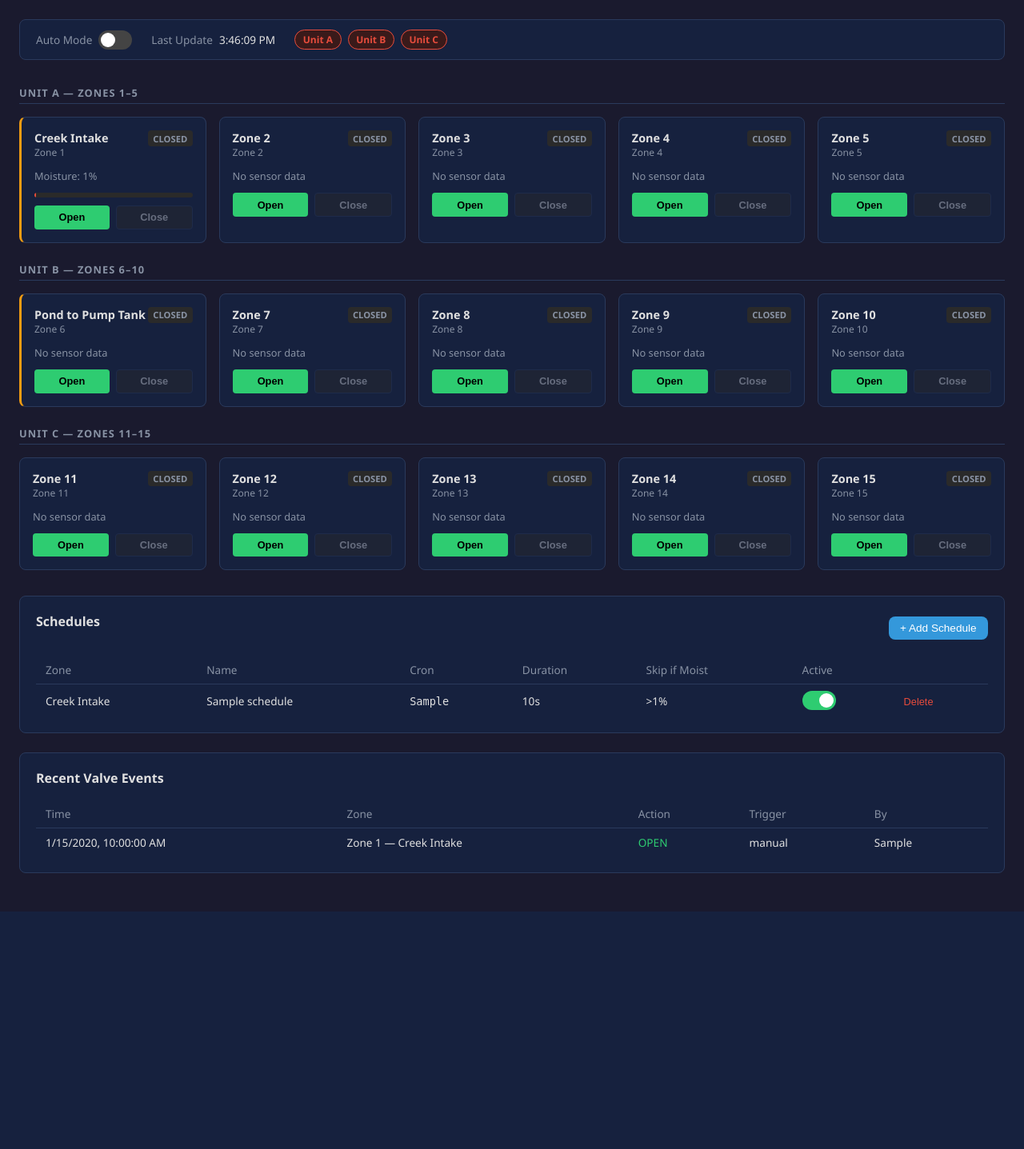
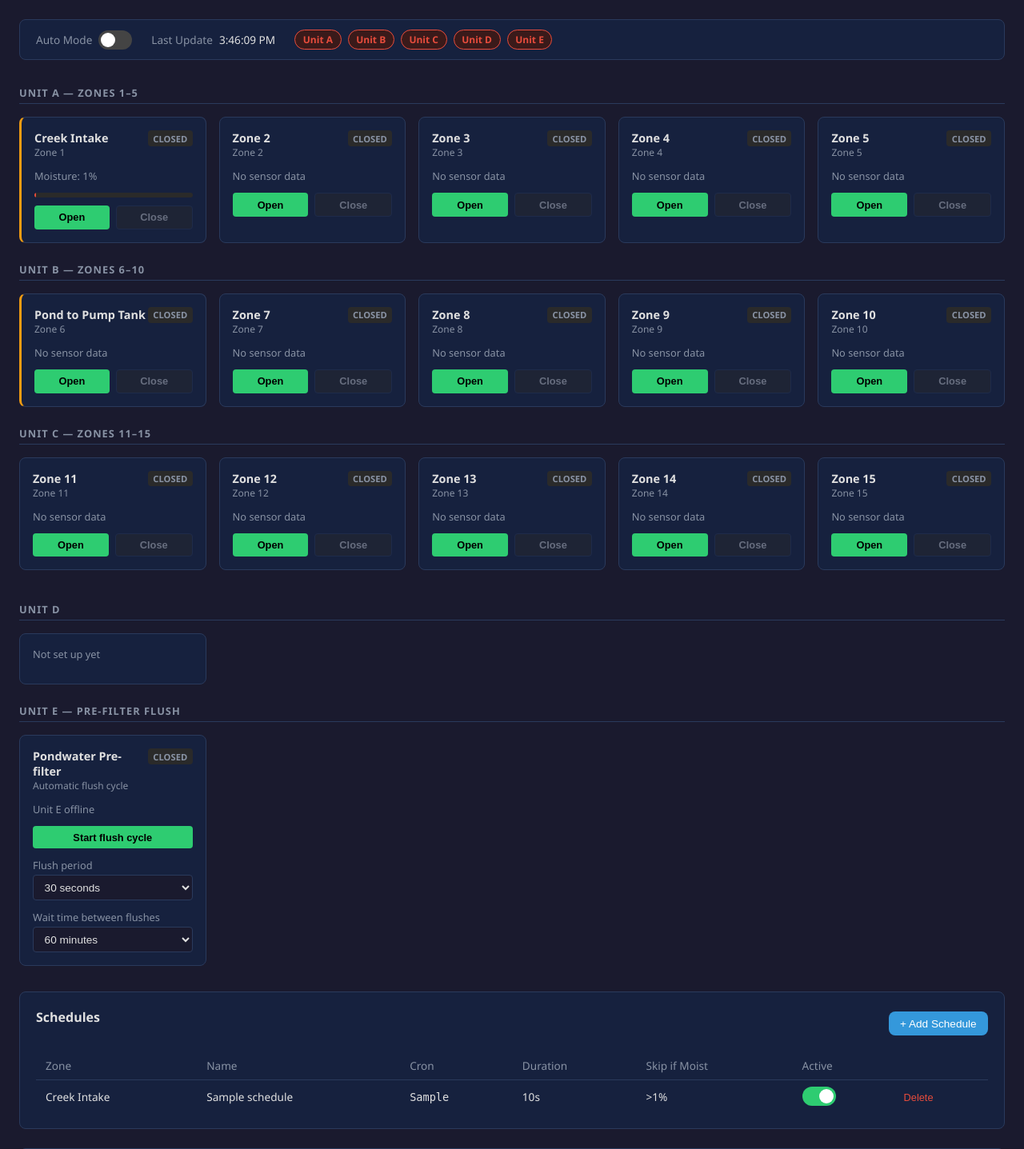
Before and after one commit to kernanb2/irrigation, a PHP site: page / in a window 1280 px wide. Shown: the part 52-1489 px from the top of the page at 80% size. Before the commit the page ends 1192 px from the top, so only its background shows below. Run offline with PHP 8.4, Linux system fonts and the light colour scheme; the visitor is signed in with stand-in values (Sample User, id 1); data comes from the database, SQL or seed files in the repository; both versions use the stored data as it was after the commit; tables that the repository leaves empty hold one stand-in row (values such as "Sample post").

Commit message:
Add Units D and E to dashboard with pre-filter flush cycle
Unit D is a placeholder. Unit E (filter flush board, 192.168.1.47) gets a
Pondwater Pre-filter card: Start/Stop flush cycle, flush period 10-120 s,
and wait time between flushes 10-120 min.

- ESP32 runs the cycle itself (settings saved in NVS) and reports to
  /api/filter_report.php every 10 s; the reply carries the settings
  chosen on the web page. Polling avoids macOS Local Network privacy,
  which blocks httpd from reaching LAN devices.
- /api/filter.php (session) reads status and changes settings
- filter-flush key bound to unit 5
- Migration 2026-10-26_units_d_e.sql adds units 4/5 and cycle settings
- Docs: flush cycle, server endpoints, Local Network finding, ArduinoJson v7

Co-Authored-By: Claude Opus 5.5 <noreply@anthropic.com>

```diff
--- a/backend/config/device_keys.example.php
+++ b/backend/config/device_keys.example.php
@@ -2,10 +2,10 @@
 // Copy to device_keys.php and fill in real keys. Generate each with:
 //   openssl rand -hex 32
 // Each ESP32 sends its own key as "Authorization: Bearer <key>".
-// unit_id ties the key to a row in the units table; null = not a zone unit.
+// unit_id ties the key to a row in the units table (5 = Unit E, filter flush).
 return [
     'unit-a'       => ['key' => 'CHANGE_ME', 'unit_id' => 1],
     'unit-b'       => ['key' => 'CHANGE_ME', 'unit_id' => 2],
     'unit-c'       => ['key' => 'CHANGE_ME', 'unit_id' => 3],
-    'filter-flush' => ['key' => 'CHANGE_ME', 'unit_id' => null],
+    'filter-flush' => ['key' => 'CHANGE_ME', 'unit_id' => 5],
 ];
--- /dev/null
+++ b/backend/public/api/filter.php
@@ -0,0 +1,50 @@
+<?php
+// Web UI — read or change the Unit E pre-filter flush cycle
+require_once __DIR__ . '/../../config/config.php';
+require_once __DIR__ . '/../../src/Database.php';
+require_once __DIR__ . '/../../src/Auth.php';
+require_once __DIR__ . '/../../src/FilterFlush.php';
+
+Auth::require();
+header('Content-Type: application/json');
+
+$db = Database::get();
+
+if ($_SERVER['REQUEST_METHOD'] === 'POST') {
+    $body    = json_decode(file_get_contents('php://input'), true) ?? [];
+    $changes = [];
+
+    if (array_key_exists('cycle_enabled', $body)) {
+        $changes['cycle_enabled'] = (bool)$body['cycle_enabled'];
+    }
+    foreach (['flush_sec', 'wait_min'] as $k) {
+        if (!array_key_exists($k, $body)) continue;
+        if (!FilterFlush::validValue($body[$k])) {
+            echo json_encode(['error' => "$k must be 10–120 in steps of 10"]); exit;
+        }
+        $changes[$k] = $body[$k];
+    }
+    if (!$changes) {
+        echo json_encode(['error' => 'Nothing to change']); exit;
+    }
+
+    FilterFlush::setDesired($changes);
+    echo json_encode(['success' => true, 'desired' => FilterFlush::desired()]);
+    exit;
+}
+
+$unit = $db->prepare("
+    SELECT last_seen, TIMESTAMPDIFF(SECOND, last_seen, NOW()) AS seen_ago
+    FROM units WHERE id = ?
+");
+$unit->execute([FilterFlush::UNIT_ID]);
+$u = $unit->fetch();
+
+$report = $db->query("SELECT value FROM settings WHERE key_name = 'filter_last_report'")->fetchColumn();
+
+echo json_encode([
+    'desired'   => FilterFlush::desired(),
+    'reported'  => $report ? json_decode($report, true) : null,
+    'online'    => $u && $u['seen_ago'] !== null && (int)$u['seen_ago'] < FilterFlush::ONLINE_SEC,
+    'last_seen' => $u['last_seen'] ?? null,
+]);
--- a/backend/public/css/style.css
+++ b/backend/public/css/style.css
@@ -267,6 +267,24 @@ main {
 .btn-open:hover, .btn-close:hover { filter: brightness(1.15); }
 .btn-open:disabled, .btn-close:disabled { opacity: 0.4; cursor: not-allowed; filter: none; }
 
+.card-field {
+  display: block;
+  font-size: 0.8rem;
+  color: var(--muted);
+  margin-top: 0.75rem;
+}
+.card-field select {
+  display: block;
+  width: 100%;
+  margin-top: 0.2rem;
+  padding: 0.4rem 0.6rem;
+  background: var(--dark);
+  border: 1px solid var(--border);
+  border-radius: 4px;
+  color: var(--text);
+  font-size: 0.85rem;
+}
+
 /* ── Panels ───────────────────────────────────────────────────────────────── */
 .panel {
   background: var(--card);
--- a/backend/public/index.php
+++ b/backend/public/index.php
@@ -45,6 +45,9 @@ Auth::require();
     <div id="zoneGrid" class="zone-grid">
       <div class="loading">Loading zones…</div>
     </div>
+
+    <!-- Units D and E (rendered separately so polling doesn't reset an open dropdown) -->
+    <div id="extraUnits" class="zone-grid"></div>
 
     <!-- Schedules panel -->
     <section class="panel" id="schedulesPanel">
--- /dev/null
+++ b/backend/src/FilterFlush.php
@@ -0,0 +1,55 @@
+<?php
+// Unit E — pondwater pre-filter flush cycle.
+// The web UI stores the desired cycle in the settings table; the ESP32 picks it
+// up when it reports in (it polls the server — the server can't reach the LAN).
+class FilterFlush {
+    const UNIT_ID = 5;
+
+    // Both web UI lists run 10–120 in steps of 10
+    const MIN_VALUE = 10;
+    const MAX_VALUE = 120;
+    const STEP      = 10;
+
+    // Unit counts as online if it reported within this many seconds (it reports every 10 s)
+    const ONLINE_SEC = 30;
+
+    const DEFAULTS = [
+        'filter_cycle_enabled' => 'false',
+        'filter_flush_sec'     => '30',
+        'filter_wait_min'      => '60',
+    ];
+
+    public static function validValue($v): bool {
+        return is_int($v) && $v >= self::MIN_VALUE && $v <= self::MAX_VALUE && $v % self::STEP === 0;
+    }
+
+    public static function desired(): array {
+        $rows = Database::get()->query("
+            SELECT key_name, value FROM settings
+            WHERE key_name IN ('filter_cycle_enabled', 'filter_flush_sec', 'filter_wait_min')
+        ")->fetchAll(PDO::FETCH_KEY_PAIR);
+        $s = array_merge(self::DEFAULTS, $rows);
+
+        return [
+            'cycle_enabled' => $s['filter_cycle_enabled'] === 'true',
+            'flush_sec'     => (int)$s['filter_flush_sec'],
+            'wait_min'      => (int)$s['filter_wait_min'],
+        ];
+    }
+
+    public static function setDesired(array $changes): void {
+        $stmt = Database::get()->prepare("
+            INSERT INTO settings (key_name, value) VALUES (?, ?)
+            ON DUPLICATE KEY UPDATE value = VALUES(value)
+        ");
+        if (array_key_exists('cycle_enabled', $changes)) {
+            $stmt->execute(['filter_cycle_enabled', $changes['cycle_enabled'] ? 'true' : 'false']);
+        }
+        if (array_key_exists('flush_sec', $changes)) {
+            $stmt->execute(['filter_flush_sec', (string)$changes['flush_sec']]);
+        }
+        if (array_key_exists('wait_min', $changes)) {
+            $stmt->execute(['filter_wait_min', (string)$changes['wait_min']]);
+        }
+    }
+}
```
Also changed, not shown: backend/db/migrations/2026-10-26_units_d_e.sql (added, +12 -0 lines), backend/db/schema.sql (+7 -3 lines), backend/public/api/filter_report.php (added, +42 -0 lines), docs/arduino-ide-update.md (+1 -3 lines), docs/filter-flush-unit.md (+49 -10 lines), docs/project-context.md (+10 -4 lines), backend/README.md, backend/public/js/app.js, firmware/README.md, 1 other file.
